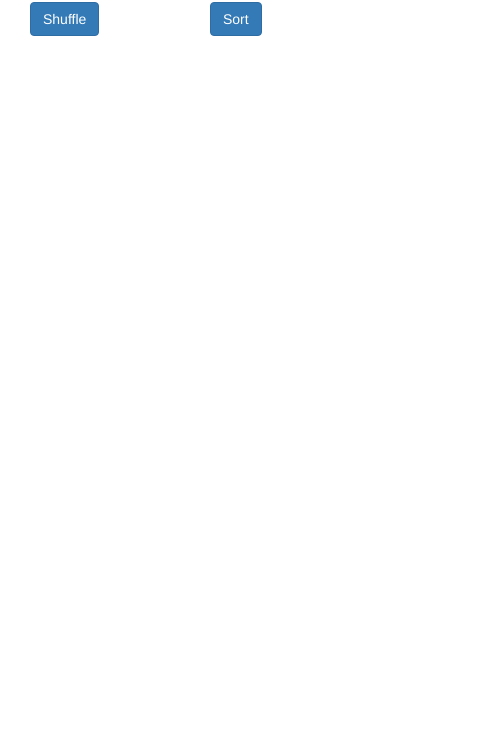
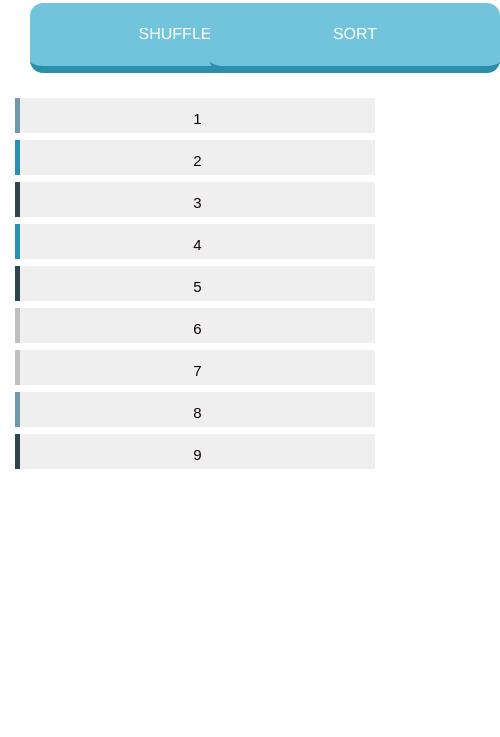
Before and after one commit to maxcramer/maerskCT, a plain HTML site: page index.html in a window 390 px wide. Shown: the part 107-844 px from the top of the page, 500 px wide, since content can reach past the window. Drawn offline with nearby package versions, Linux system fonts and the light colour scheme.

Commit message:
grid rendering to browser

```diff
--- a/index.html
+++ b/index.html
@@ -4,7 +4,7 @@
     <meta charset="UTF-8">
     <meta http-equiv="X-UA-Compatible" content="IE=edge">
     <meta name="viewport" content="width=device-width, initial-scale=1.0">
-    <link rel="stylesheet" href="https://maxcdn.bootstrapcdn.com/bootstrap/3.4.1/css/bootstrap.min.css">
+    <link rel="stylesheet" href="https://maxcdn.bootstrapcdn.com/bootstrap/3.3.6/css/bootstrap.min.css">
     <link rel="stylesheet" href="style.css">
     <script src="script.js"></script>
     <title>Document</title>
@@ -17,10 +17,10 @@
         <div class="col-md-4 col-sm-4 col-md-push-8 col-sm-push-8">
             <div class="row">
                 <div class="col-md-12 col-sm-12 col-xs-6">
-                    <button class="btn btn-primary" onclick="">Shuffle</button>
+                    <button class="btn btn-primary" onclick="shuffSortObj.shuffle()">Shuffle</button>
                 </div>
                 <div class="col-md-12 col-sm-12 col-xs-6">
-                    <button class="btn btn-primary" onclick="">Sort</button>
+                    <button class="btn btn-primary" onclick="shuffSortObj.sort()">Sort</button>
                 </div>
             </div>
         </div>
--- a/script.js
+++ b/script.js
@@ -1,5 +1,5 @@
-var shuffSortObj = (function shuffleAndSort() {
-  const tilesArr = [
+var shuffleAndSortObj = (function shuffleAndSort() {
+  const arra1 = [
     { text: 1, class: "colorGrp1" },
     { text: 2, class: "colorGrp2" },
     { text: 3, class: "colorGrp3" },
@@ -10,38 +10,41 @@ var shuffSortObj = (function shuffleAndSort() {
     { text: 8, class: "colorGrp1" },
     { text: 9, class: "colorGrp3" },
   ];
-  // shuffle
   function shuffle() {
-    let ctr = tilesArr.length;
+    let ctr = arra1.length;
     let temp;
     let index;
 
+    // While there are elements in the array
     while (ctr > 0) {
+      // Pick a random index
       index = Math.floor(Math.random() * ctr);
+      // Decrease ctr by 1
       ctr--;
-      temp = tilesArr[ctr];
-      tilesArr[ctr] = tilesArr[index];
-      tilesArr[index] = temp;
+      // And swap the last element with it
+      temp = arra1[ctr];
+      arra1[ctr] = arra1[index];
+      arra1[index] = temp;
     }
-    render(tilesArr);
+    render(arra1);
   }
-
-  // sort
-  function sort(tilesArr) {
-    tilesArr.sort(function (x, y) {
+  function sort() {
+    arra1.sort(function (x, y) {
       return x.text - y.text;
     });
-    render(tilesArr);
+    render(arra1);
   }
-  // render
-  function render(tilesArr) {
+  function render(arra1) {
     document.getElementById("grid").innerHTML = "";
-    for (var i = 0; i < tilesArr.length; i++) {
+    for (var i = 0; i < arra1.length; i++) {
       var card = document.createElement("div");
-      var value = doucment.createElement("div");
+      var value = document.createElement("div");
       card.className =
-        "col-md-4 col-sm-4 col-xs-12 square card " + tilesArr[i].class;
-      value.class = "value";
+        "col-md-4 col-sm-4 col-xs-12 square card " + arra1[i].class;
+      value.className = "value";
+
+      value.innerHTML = arra1[i].text;
+      card.appendChild(value);
 
       document.getElementById("grid").appendChild(card);
     }
@@ -52,6 +55,6 @@ var shuffSortObj = (function shuffleAndSort() {
   };
 })();
 function load() {
-  shuffSortObj.sort();
+  shuffleAndSortObj.sort();
 }
 window.onload = load;
--- a/style.css
+++ b/style.css
@@ -0,0 +1,120 @@
+.square {
+    background-color: #6F98A8;
+    height: 190px;
+
+}
+
+.shuffle {
+    text-align: center;
+    box-sizing: border-box;
+    padding-top: 15px;
+    padding-bottom: 15px;
+    max-width: 960px;
+    background-color: #EFEFEF;
+}
+
+.card {
+    padding: 10px;
+    display: inline-block;
+    font-size: 14pt;
+    text-align: center;
+    color: black;
+}
+
+.btn:focus {
+    outline: 0;
+}
+
+.btn {
+    background: #72c3dc;
+    padding: 20px 0 20px 0;
+    min-width: 290px;
+    display: inline-block;
+    text-transform: uppercase;
+    font-size: 16px;
+    border-bottom: 7px solid #2b8ead;
+    border-top: 0;
+    border-right: 0;
+    border-left: 0;
+    border-radius: 13px;
+    margin-bottom: 25px;
+}
+
+.card .value {
+    font-size: 124px;
+    color: white;
+    text-align: center;
+    font-family: sans-serif;
+}
+
+.colorGrp1 {
+    background-color: #6F98A8;
+}
+
+.colorGrp2 {
+    background-color: #2B8EAD;
+}
+
+.colorGrp3 {
+    background-color: #2F454E;
+}
+
+.colorGrp4 {
+    background-color: #BFBFBF;
+
+}
+
+@media (max-width:767px) {
+    .shuffle {
+        background-color: white;
+    }
+
+    #grid .card {
+        border-left: 5px solid;
+        background-color: #efefef;
+        height: 35px;
+        margin-bottom: 7px;
+    }
+
+    .shuffle .btn {
+        min-width: 100%;
+    }
+
+    #grid .card .value {
+        color: #10000f;
+        font-size: 15px;
+    }
+
+    #grid .colorGrp1 {
+        border-left-color: #6F98A8;
+    }
+
+    #grid .colorGrp2 {
+        border-left-color: #2B8EAD;
+    }
+
+    #grid .colorGrp3 {
+        border-left-color: #2F454E;
+    }
+
+    #grid .colorGrp4 {
+        border-left-color: #BFBFBF;
+    }
+}
+
+footer {
+    font-size: 0.8em;
+    text-align: center;
+    color: #333;
+    padding: 5px;
+}
+
+header {
+    -moz-box-shadow-bottom: 0px #000;
+    -webkit-box-shadow-bottom: 0px #000;
+    box-shadow-bottom: 0px #000;
+    border: 1px solid #fff;
+    margin: 0;
+    padding: 0em;
+    border-bottom: 0;
+}
```
